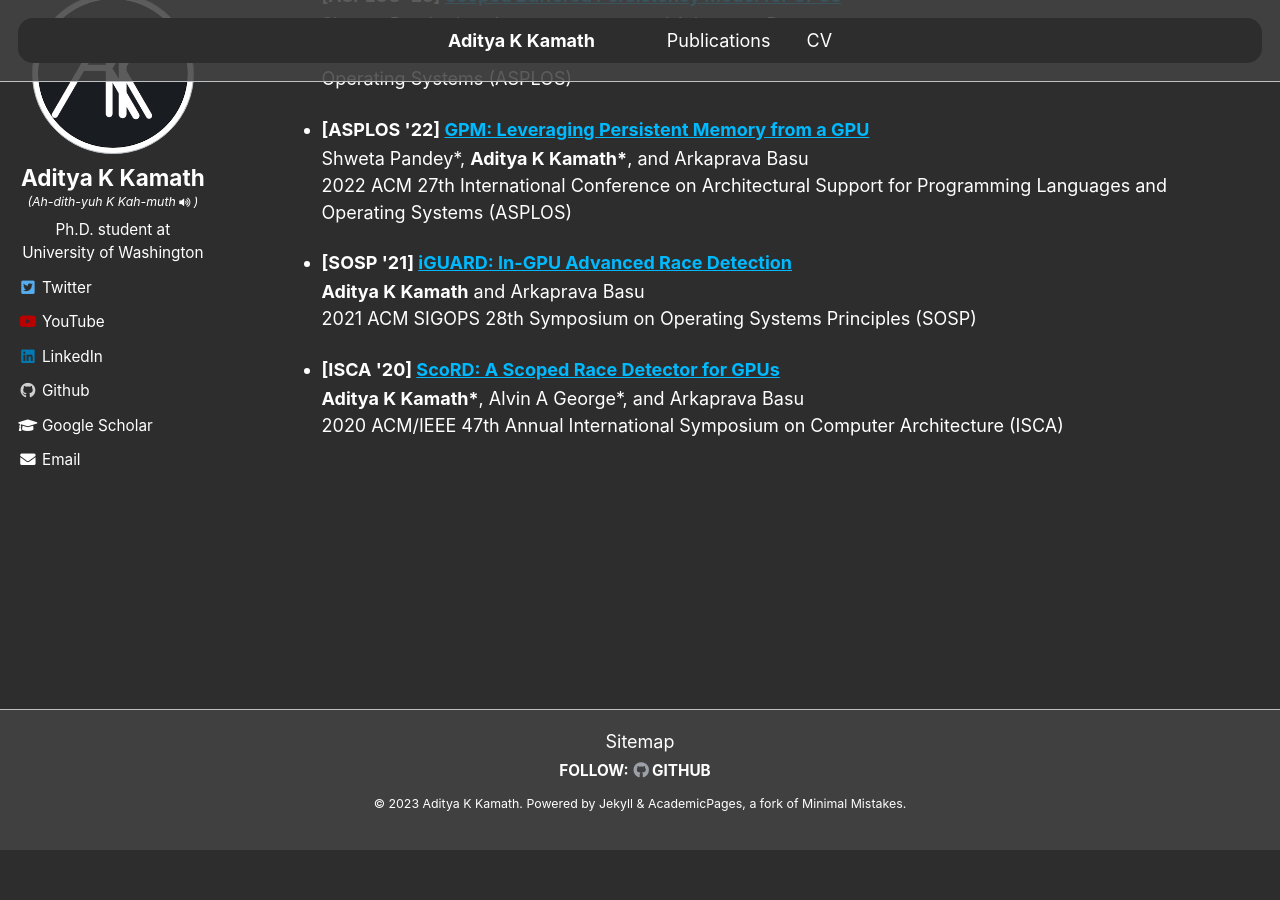
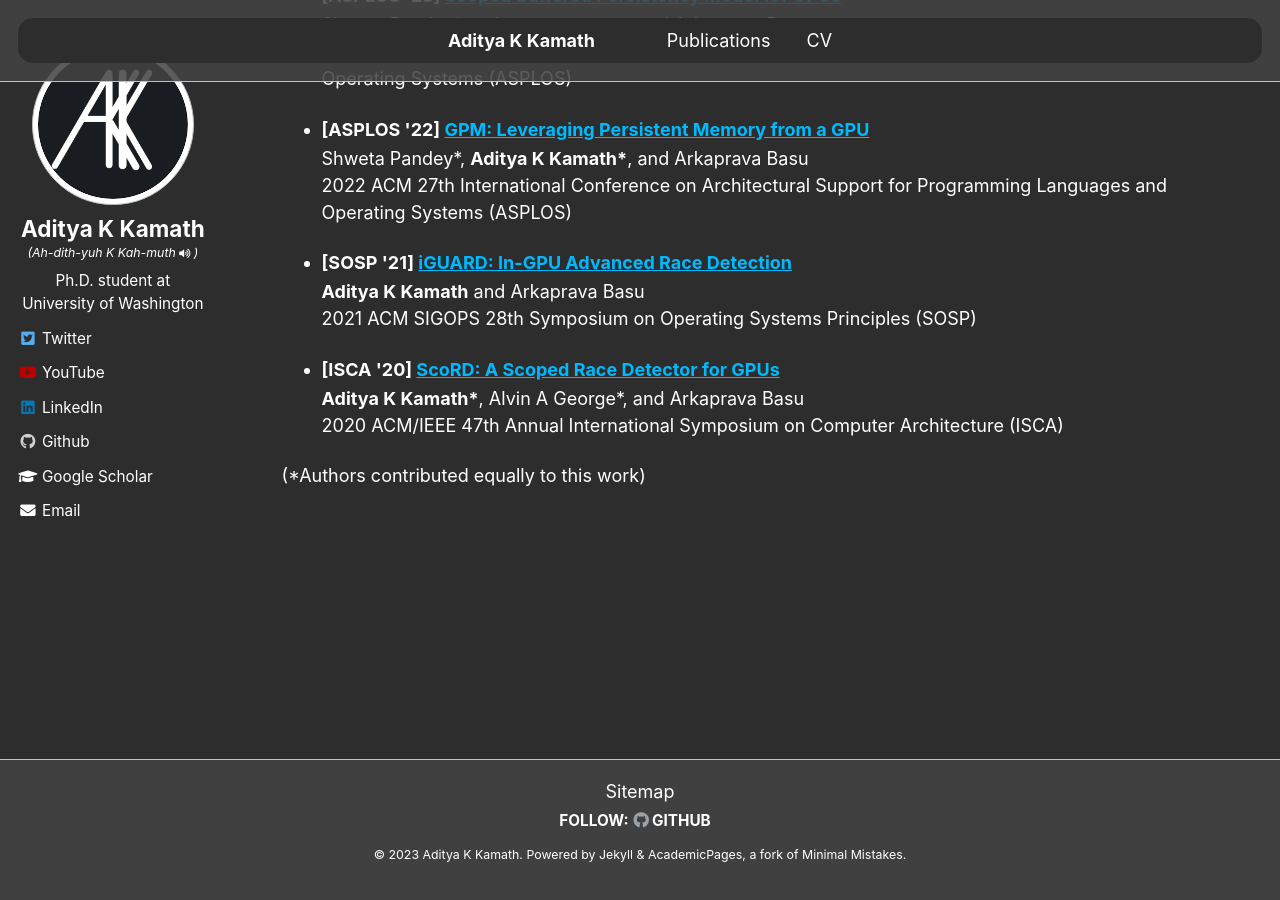
Before and after one commit to AKKamath/akkamath.github.io, a Jekyll site: the page built from _pages/about.md, in a window 1280 px wide and 900 px high, scrolled down 544 px. Built offline with Jekyll 4.4.1, drawn with Linux system fonts in a browser that asks for light colours; before the commit the page ends 1394 px from its top, so only the background shows below that.

Commit message:
Change format of authors contributed equally footnote

```diff
--- a/_pages/about.md
+++ b/_pages/about.md
@@ -19,3 +19,4 @@ Publications
   <ul>{% for post in site.publications reversed %}
     {% include archive-single-cv.html %}
   {% endfor %}</ul>
+(*Authors contributed equally to this work)
```
Also changed, not shown: _pages/cv.md (+1 -1 lines), _pages/publications.md (+1 -1 lines).
